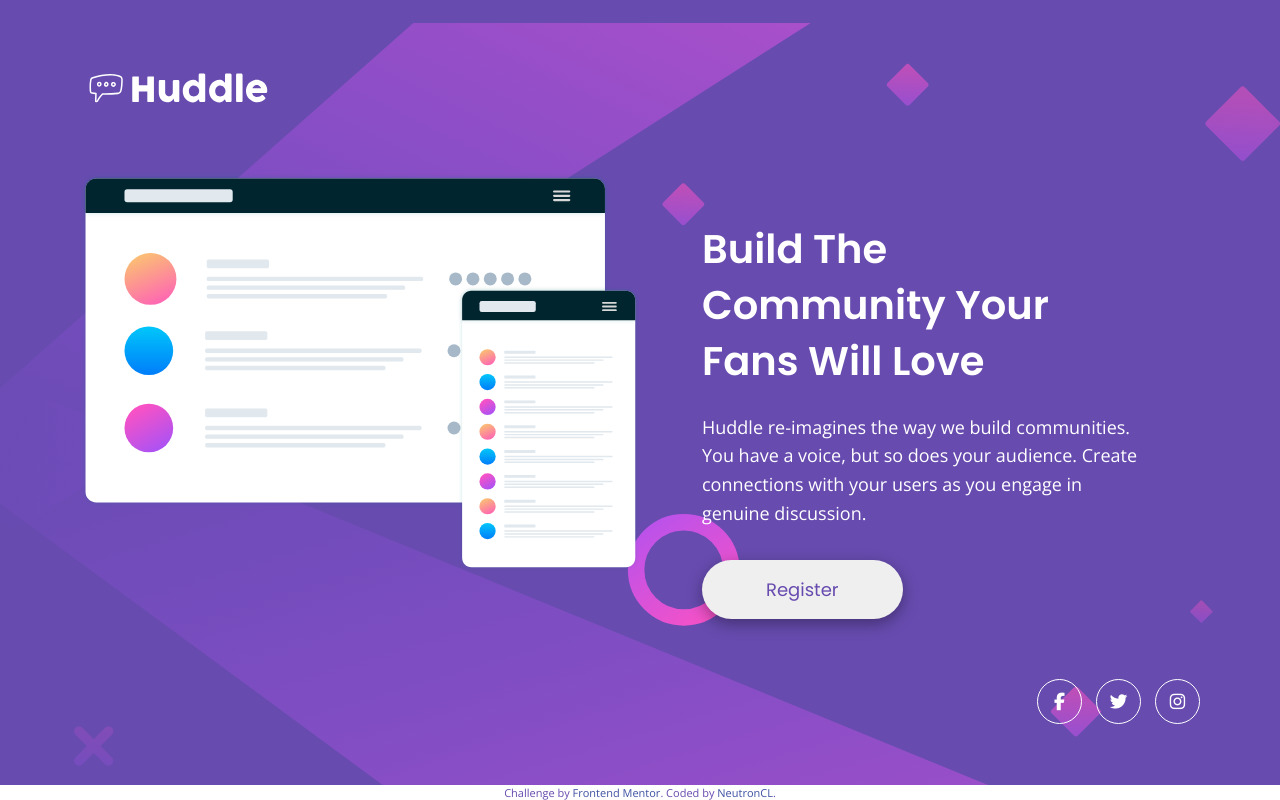
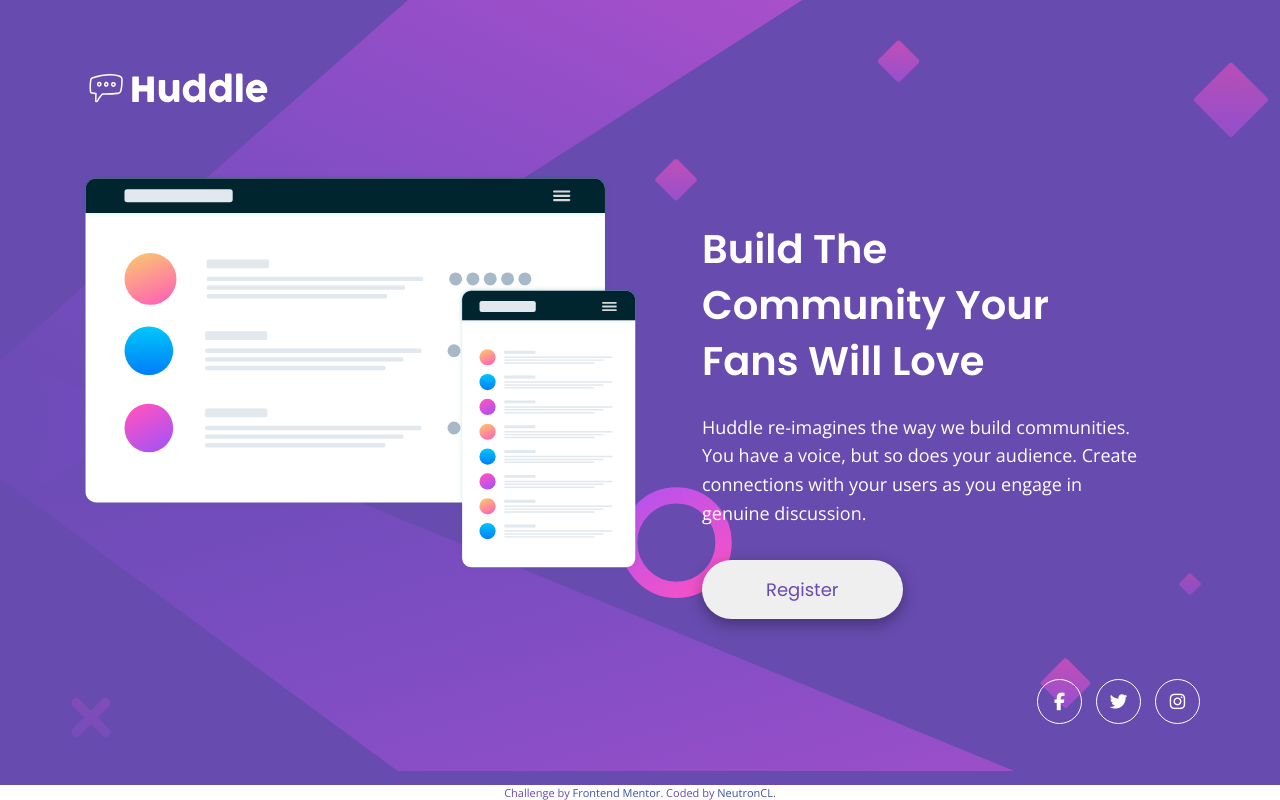
Before and after one commit to Baradit/Huddle-landing-single, a plain HTML site: page index.html in a window 1280 px wide. Drawn offline with nearby package versions, Linux system fonts and the light colour scheme.

Commit message:
background-image fixed

```diff
--- a/scss/_globals.scss
+++ b/scss/_globals.scss
@@ -44,10 +44,8 @@ img {
 // Media queries for body
 @media (min-width: 48rem) {
     body {
+        background-image: none;
         position: relative;
-        height: 100vh;
-        background-image: url(/images/bg-desktop.svg);
-        background-position: 5% 100%;
     }
 
     footer {
--- a/scss/_hero.scss
+++ b/scss/_hero.scss
@@ -75,8 +75,13 @@
 
 @media (min-width: 48rem) {
     .hero {
+        height: 100vh;
 
         &__container {
+            background-image: url(/images/bg-desktop.svg);
+            background-repeat: no-repeat;
+            background-size: contain;
+            background-position: -20%;
             max-width: 1440px;
             margin: 0 auto;
             padding: 4rem 5rem;
```
Also changed, not shown: style/main.css, 1 other file.
